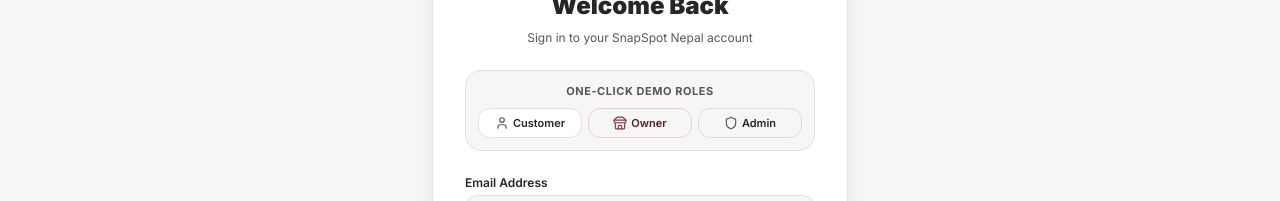
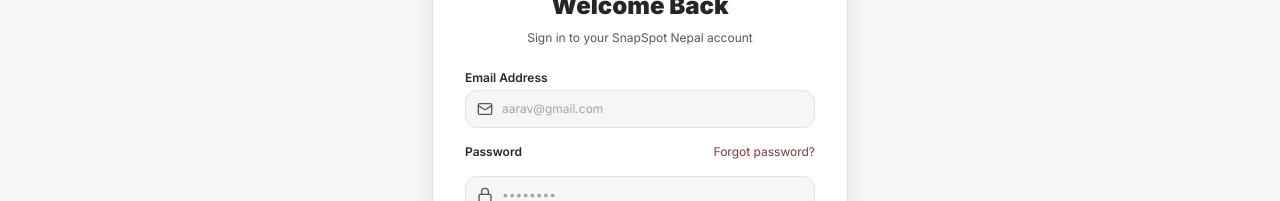
Before and after one commit to Prashu38-collab/Photo-Booth-Finder, a Next.js app: page /login in a window 1280 px wide. Shown: the part 228-429 px from the top of the page. Built offline with nearby package versions, Linux system fonts and the light colour scheme; no server answers.

Commit message:
removed one click demo login buttons

```diff
--- a/src/app/login/page.tsx
+++ b/src/app/login/page.tsx
@@ -2,7 +2,7 @@
 
 import React, { useState } from 'react';
 import Link from 'next/link';
-import { Camera, Lock, Mail, Shield, Store, User, RefreshCw } from 'lucide-react';
+import { Camera, Lock, Mail, RefreshCw } from 'lucide-react';
 
 function getRoleRedirect(role: string): string {
   if (role === 'ADMIN') return '/admin/dashboard';
@@ -18,25 +18,6 @@ export default function LoginPage() {
   const [needsVerification, setNeedsVerification] = useState<boolean>(false);
   const [resending, setResending] = useState<boolean>(false);
   const [resendMessage, setResendMessage] = useState<string>('');
-
-  const handleQuickDemoLogin = async (demoEmail: string) => {
-    setLoading(true);
-    setError('');
-    try {
-      const res = await fetch('/api/auth/login', {
-        method: 'POST',
-        headers: { 'Content-Type': 'application/json' },
-        body: JSON.stringify({ email: demoEmail, password: 'password123' }),
-      });
-      const data = await res.json();
-      if (!res.ok) throw new Error(data.error || 'Login failed.');
-      window.location.href = getRoleRedirect(data.data.user.role);
-    } catch (err: unknown) {
-      setError(err instanceof Error ? err.message : 'Error logging in.');
-    } finally {
-      setLoading(false);
-    }
-  };
 
   const handleResend = async () => {
     if (!email) {
@@ -102,33 +83,6 @@ export default function LoginPage() {
           </div>
           <h1 className="text-2xl font-black text-slate-900">Welcome Back</h1>
           <p className="text-xs text-slate-500">Sign in to your SnapSpot Nepal account</p>
-        </div>
-
-        {/* Quick Demo Switcher */}
-        <div className="bg-slate-50 p-3 rounded-2xl border border-slate-200 space-y-2">
-          <span className="text-[11px] font-bold text-slate-500 uppercase tracking-wider block text-center">
-            One-Click Demo Roles
-          </span>
-          <div className="grid grid-cols-3 gap-1.5 text-[11px]">
-            <button
-              onClick={() => handleQuickDemoLogin('user@gmail.com')}
-              className="py-1.5 px-2 bg-white hover:bg-slate-100 text-slate-700 font-semibold rounded-xl border border-slate-200 flex items-center justify-center gap-1"
-            >
-              <User className="w-3.5 h-3.5 text-slate-500" /> Customer
-            </button>
-            <button
-              onClick={() => handleQuickDemoLogin('owner@banhanstudio.np')}
-              className="py-1.5 px-2 bg-blue-50 hover:bg-blue-100 text-blue-800 font-semibold rounded-xl border border-blue-200 flex items-center justify-center gap-1"
-            >
-              <Store className="w-3.5 h-3.5 text-blue-600" /> Owner
-            </button>
-            <button
-              onClick={() => handleQuickDemoLogin('admin@snapspot.np')}
-              className="py-1.5 px-2 bg-purple-50 hover:bg-purple-100 text-purple-800 font-semibold rounded-xl border border-purple-200 flex items-center justify-center gap-1"
-            >
-              <Shield className="w-3.5 h-3.5 text-purple-600" /> Admin
-            </button>
-          </div>
         </div>
 
         {error && (
```
